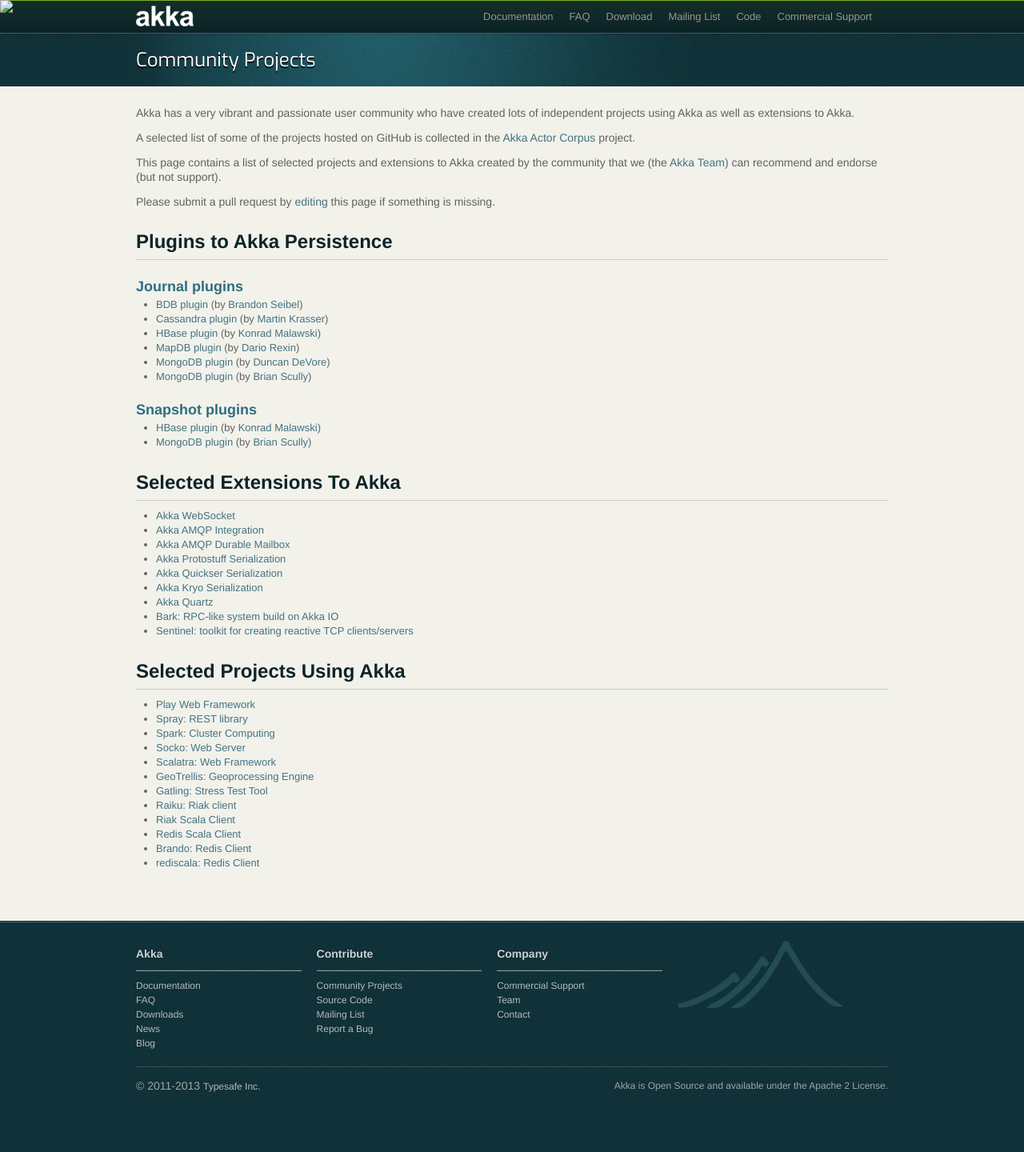
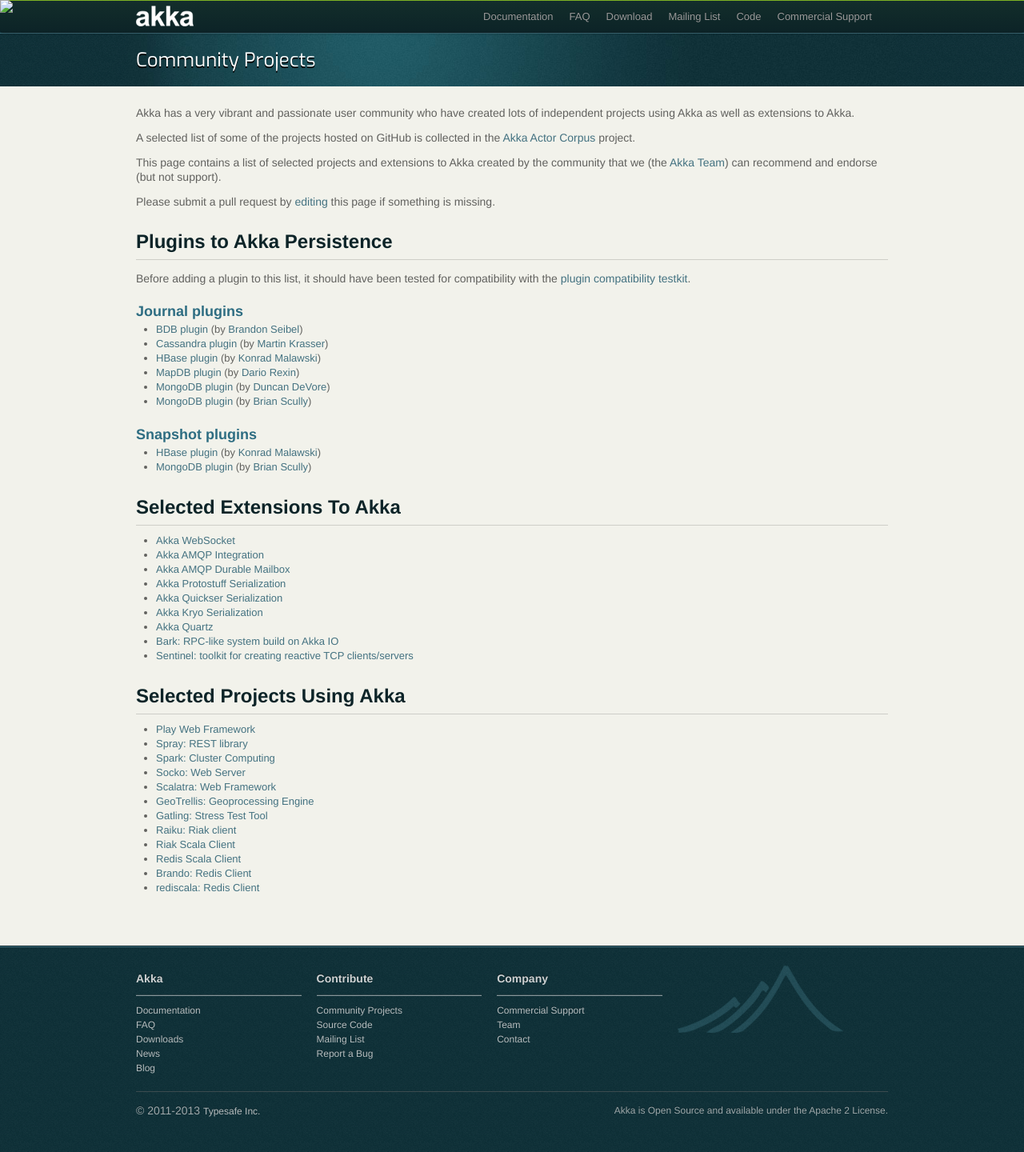
Before and after one commit to raboof/akka.github.com, a Jekyll site: the page built from community/index.md, in a window 1280 px wide. Shown: the whole page at 80% size. Built offline with Jekyll 4.4.1, drawn with Linux system fonts in a browser that asks for light colours; before the commit the page ends 1409 px from its top, so only the background shows below that.

Commit message:
Add link to plugin testkit

```diff
--- a/community/index.md
+++ b/community/index.md
@@ -12,6 +12,8 @@
 Please submit a pull request by [editing](https://github.com/akka/akka.github.com/edit/master/community/index.md) this page if something is missing.
 
 ## Plugins to Akka Persistence
+
+Before adding a plugin to this list, it should have been tested for compatibility with the [plugin compatibility testkit](https://github.com/krasserm/akka-persistence-testkit).
 
 ### Journal plugins
 
```
